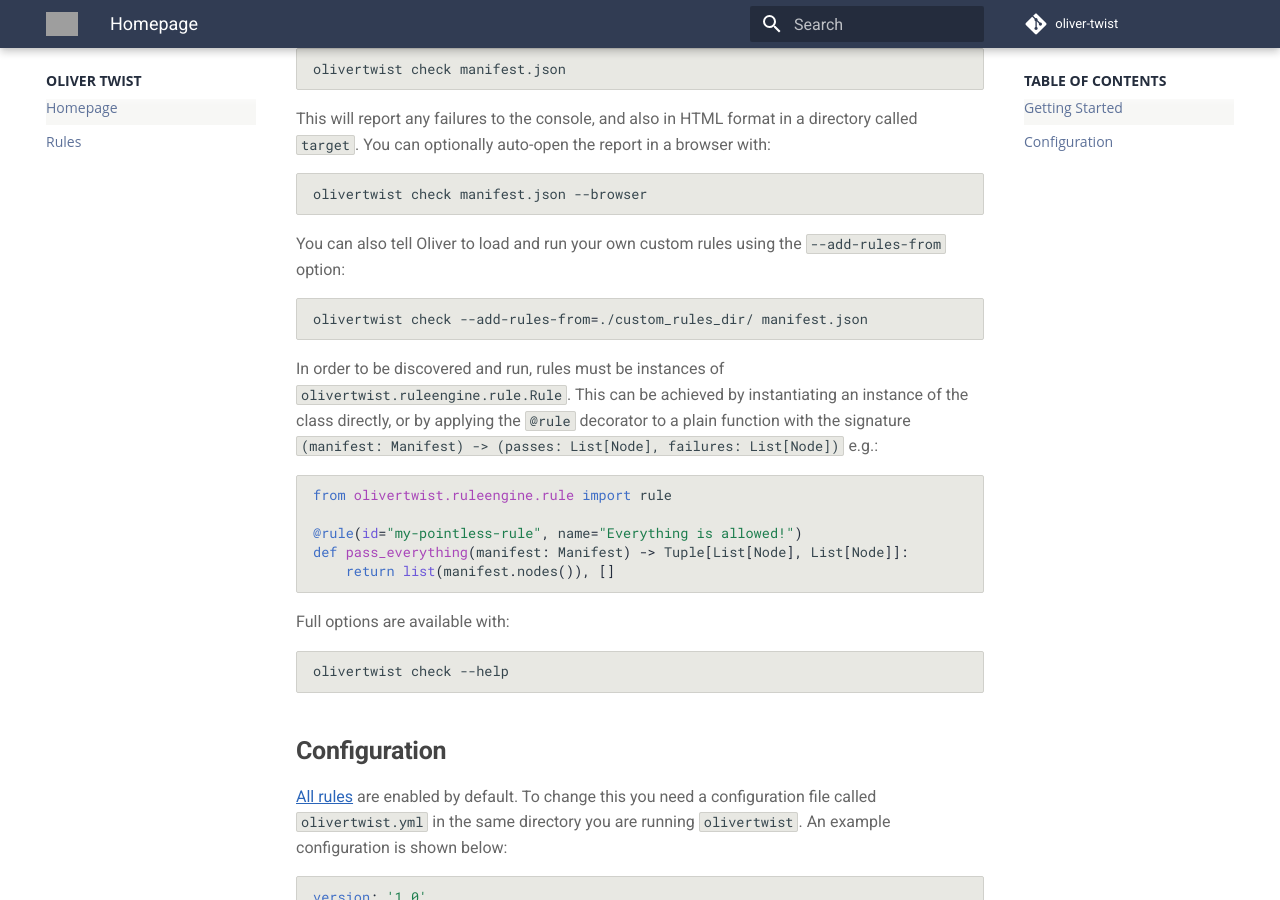
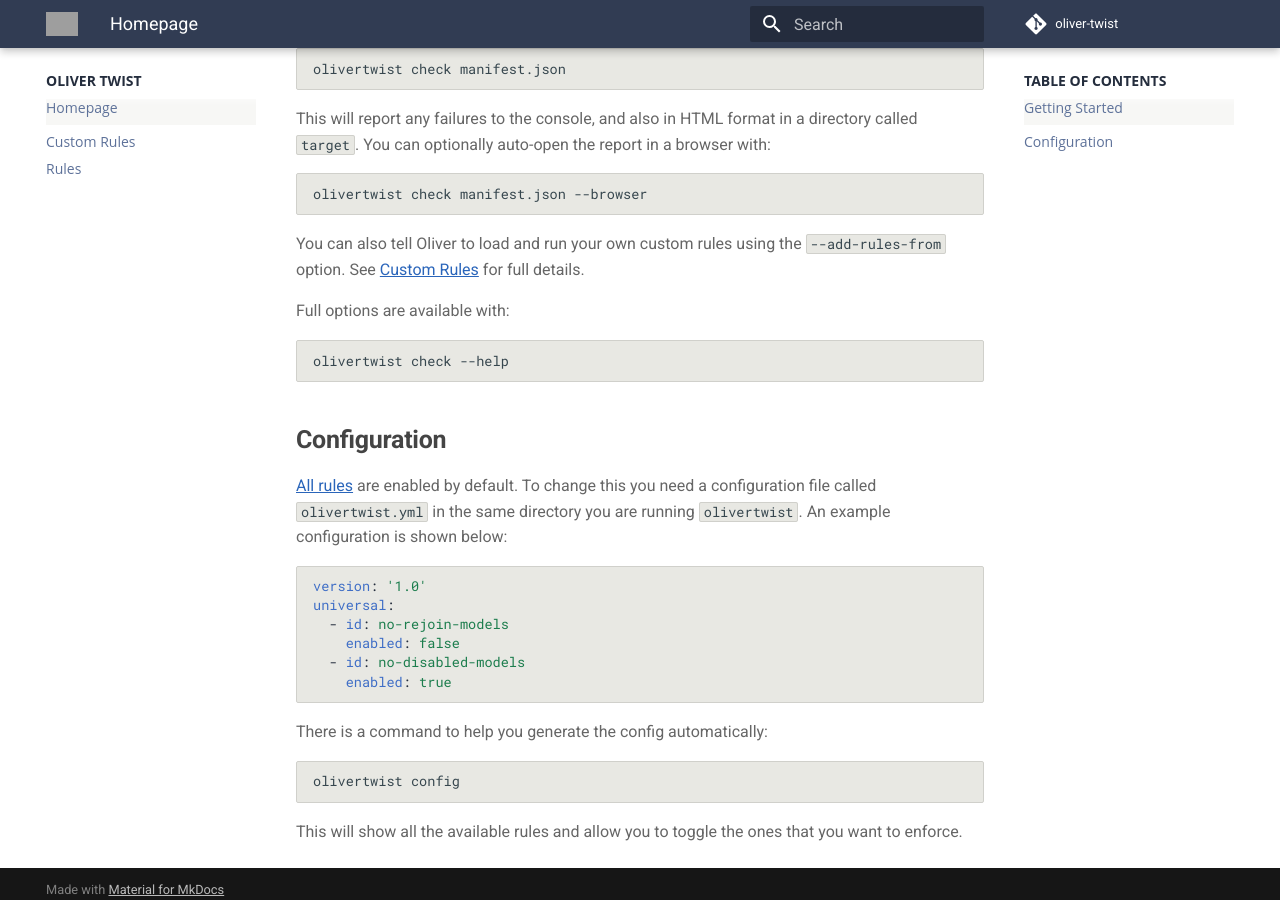
Before and after one commit to autotraderuk/oliver-twist, an MkDocs documentation site: the page built from docs/index.md, in a window 1280 px wide and 900 px high, scrolled down 431 px. Built offline with MkDocs 1.6.1 and Material for MkDocs 9.7.7, drawn with Linux system fonts in a browser that asks for light colours; nearby versions of some CDN libraries; some web fonts are replaced; library files that are not in the unit come from our copies; comment, search, counter and statistics services are not loaded; grey boxes are pictures that could not be loaded.

Commit message:
Add separate docs page for custom rule loading

````diff
--- a/docs/index.md
+++ b/docs/index.md
@@ -28,22 +28,7 @@
 olivertwist check manifest.json --browser
 ```
 
-You can also tell Oliver to load and run your own custom rules using the `--add-rules-from` option:
-
-```shell
-olivertwist check --add-rules-from=./custom_rules_dir/ manifest.json
-```
-
-In order to be discovered and run, rules must be instances of `olivertwist.ruleengine.rule.Rule`. This can be achieved by instantiating an instance of the class directly, or by applying the `@rule` decorator to a plain function with the signature `(manifest: Manifest) -> (passes: List[Node], failures: List[Node])` e.g.:
-
-```python
-from olivertwist.ruleengine.rule import rule
-
-@rule(id="my-pointless-rule", name="Everything is allowed!")
-def pass_everything(manifest: Manifest) -> Tuple[List[Node], List[Node]]:
-    return list(manifest.nodes()), []
-
-```
+You can also tell Oliver to load and run your own custom rules using the `--add-rules-from` option. See [Custom Rules](./custom_rules.md) for full details.
 
 Full options are available with:
 
````
Also changed, not shown: README.md (+2 -1 lines), docs/custom_rules.md (added, +23 -0 lines).
